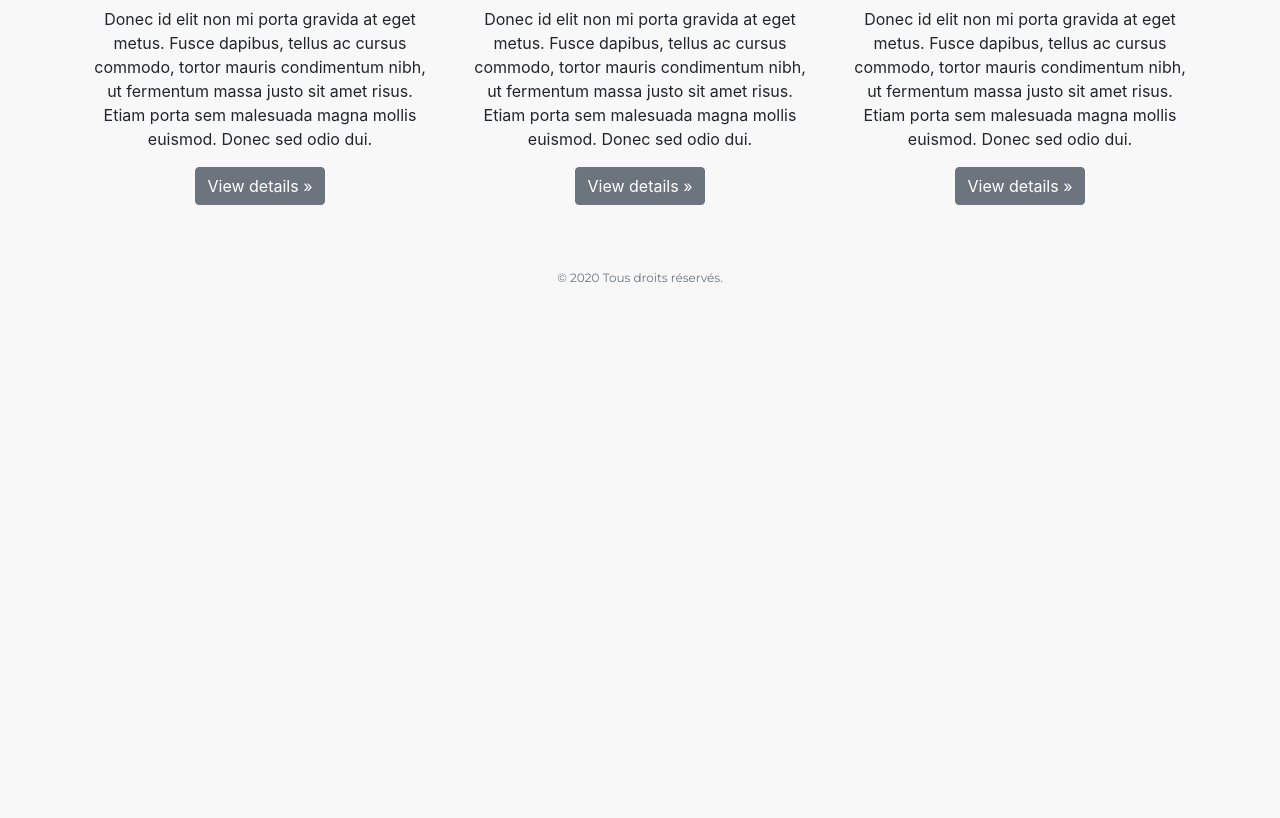
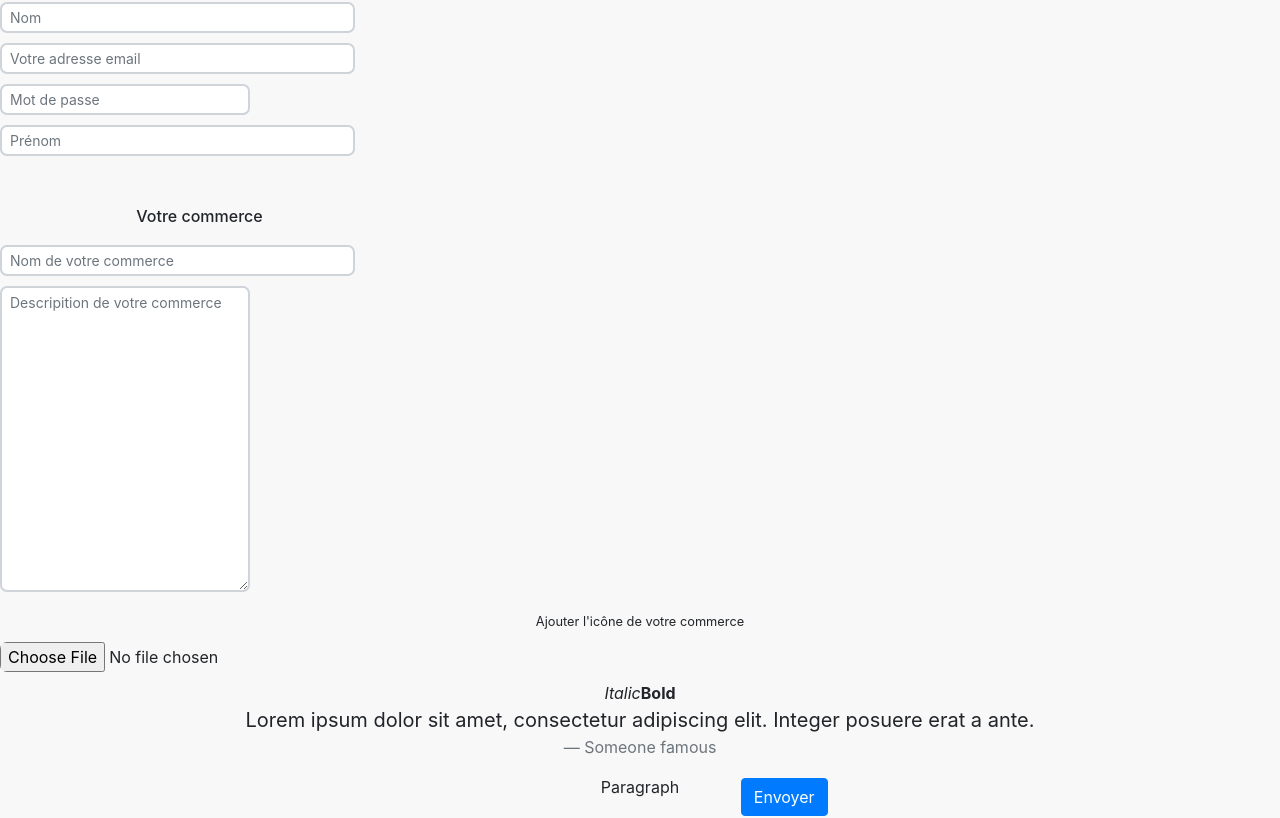
Before and after one commit to inesdjb25/Bioloc, a React (Create React App) app: page /Inscription in a window 1280 px wide. Shown: the part 477-1295 px from the top of the page. Before the commit the page ends 806 px from the top, so only its background shows below. Built offline with nearby package versions, Linux system fonts and the light colour scheme; what react-animations would draw is missing.

Commit message:
Lien entre page connexion et incription

```diff
--- a/src/components/Commercant/Commercant.css
+++ b/src/components/Commercant/Commercant.css
@@ -1,10 +1,3 @@
-.form-group{
-    margin: auto;
-     width: 100px;
-     height: 100px;
-     background-color: aqua;
+.form-control {
+    border-width: 2px; margin: 10px 0px 9px; border-radius: 7px; box-shadow: 0px 0px var(--indigo);
 }
-
-.card-body {
-    padding: 30px;
-}
--- a/src/components/Commercant/Commercant.js
+++ b/src/components/Commercant/Commercant.js
@@ -3,57 +3,41 @@ import "./Commercant.css";
 import { Link } from "react-router-dom";
 
 
-class Commercant extends Component {
+class Commercant extends React.Component {
   constructor(props) {
     super(props);
-        this.state = {email: ''};
+    this.state = { value: '' };
 
     this.handleChange = this.handleChange.bind(this);
     this.handleSubmit = this.handleSubmit.bind(this);
   }
 
   handleChange(event) {
-        this.setState({value: event.target.value});
+    this.setState({ value: event.target.value });
   }
 
   handleSubmit(event) {
-        alert('Le nom a été soumis : ' + this.state.email);
+    alert('A name was submitted: ' + this.state.value);
     event.preventDefault();
   }
 
   render() {
-        console.log(this.state.email);
-
     return (
-
-            <div className="card mb-5">
-
-                <div className="card-body">
+      <div>
 
           <form onSubmit={this.handleSubmit}>
-                    <center>
-                     <p>Adresse mail </p>
-                    <input type="text" className="form-control" id="input1" name="firstname" value={this.state.email} onChange={this.handleChange} placeholder="Adresse mail" />
-                    <p>Mot de passe </p>
-                    <input type="text" className="form-control" id="input1" name="lastname" onChange={this.handleChange} placeholder="Mot de passe" />
-
-                    <button type="submit" className="btn btn-success bouton2">Se connecter</button>
-                    </center>
-
-                </form>
-
-
-                 </div>
 
 
 
+            <div className="form-group text-center">
+            <input type="text" className="form-control form-control-sm" name="mail" placeholder="Votre adresse email" style={{ padding: '3px 8px 4px -6px', borderWidth: '2px', margin: '0px', marginTop: '10px', marginBottom: '9px', borderRadius: '7px', boxShadow: '0px 0px var(--indigo)' }} autoComplete="on" required minLength={2} value={this.state.value} onChange={this.handleChange}/>
+           <input type="password" className="form-control form-control-sm" name="motdepasse" placeholder="Mot de passe" style={{ padding: '3px 8px 4px -6px', borderWidth: '2px', margin: '0px', marginTop: '10px', marginBottom: '9px', borderRadius: '7px', boxShadow: '0px 0px var(--indigo)' }} autoComplete="on" required minLength={2} />
+            <button className="btn btn-primary text-right" type="submit">Se connecter </button></div>
+          </form>
+          <p><a href="/Inscription">Pas encore de compte ? Venez vous inscrire</a> </p>
+
       </div>
-
-
     );
-
-
   }
 }
-
 export default Commercant;
--- a/src/components/Inscription/Inscription.js
+++ b/src/components/Inscription/Inscription.js
@@ -4,6 +4,22 @@ import { Link } from "react-router-dom";
 
 
 class Inscription extends Component {
+    constructor(props) {
+        super(props);
+        this.state = { value: '' };
+
+        this.handleChange = this.handleChange.bind(this);
+        this.handleSubmit = this.handleSubmit.bind(this);
+      }
+
+      handleChange(event) {
+        this.setState({ value: event.target.value });
+      }
+
+      handleSubmit(event) {
+        alert('A name was submitted: ' + this.state.value);
+        event.preventDefault();
+      }
     render() {
 
         return (
@@ -14,6 +30,24 @@ class Inscription extends Component {
                     <p className="lead">
                        Incrivez-vous et découvrez les avantages que vous gagnerez
                     </p>
+                    <form onSubmit={this.handleSubmit}>
+          <input type="text" className="form-control form-control-sm" name="prénom" placeholder="Prénom"  autoComplete="on" required minLength={2} value={this.state.value} onChange={this.handleChange} />
+          <input type="text" className="form-control form-control-sm" name="nom" placeholder="Nom" style={{ padding: '3px 8px 4px -6px', borderWidth: '2px', margin: '0px', marginTop: '10px', marginBottom: '9px', borderRadius: '7px', boxShadow: '0px 0px var(--indigo)' }} autoComplete="on" required minLength={2} />
+          <input type="text" className="form-control form-control-sm" name="mail" placeholder="Votre adresse email" style={{ padding: '3px 8px 4px -6px', borderWidth: '2px', margin: '0px', marginTop: '10px', marginBottom: '9px', borderRadius: '7px', boxShadow: '0px 0px var(--indigo)' }} autoComplete="on" required minLength={2} />
+          <input type="password" className="form-control form-control-sm" name="motdepasse" placeholder="Mot de passe" style={{ padding: '3px 8px 4px -6px', borderWidth: '2px', margin: '0px', marginTop: '10px', marginBottom: '9px', borderRadius: '7px', boxShadow: '0px 0px var(--indigo)' }} autoComplete="on" required minLength={2} />
+          <input type="text" className="form-control form-control-sm" name="prénom" placeholder="Prénom" style={{ padding: '3px 8px 4px -6px', borderWidth: '2px', margin: '0px', marginTop: '10px', marginBottom: '9px', borderRadius: '7px', boxShadow: '0px 0px var(--indigo)' }} autoComplete="on" required minLength={2} />
+            <h6 className="text-center" style={{ width: '399px', height: '28.2px', marginTop: '51px' }}>Votre commerce</h6>
+            <input type="text" className="form-control form-control-sm" name="nomcommerce" placeholder="Nom de votre commerce" style={{ padding: '3px 8px 4px -6px', borderWidth: '2px', margin: '0px', marginTop: '10px', marginBottom: '9px', borderRadius: '7px', boxShadow: '0px 0px var(--indigo)' }} autoComplete="on" required minLength={2} />
+            <div className="form-group"><textarea className="form-control form-control-sm" name="Descripition de votre commerce" placeholder="Descripition de votre commerce" rows={14} defaultValue={""} /></div>
+            <small>Ajouter l'icône de votre commerce</small><input type="file" className="form-control-file" name="logo" placeholder="Prénom" style={{ padding: '3px 8px 4px -6px', borderWidth: '2px', margin: '0px', marginTop: '10px', marginBottom: '9px', borderRadius: '7px', boxShadow: '0px 0px var(--indigo)' }} autoComplete="on" required minLength={2} /><em>Italic</em><strong>Bold</strong>
+            <blockquote className="blockquote">
+              <p className="mb-0">Lorem ipsum dolor sit amet, consectetur adipiscing elit. Integer posuere erat a ante.</p>
+              <footer className="blockquote-footer">Someone famous</footer>
+            </blockquote>
+            <p>Paragraph</p>
+            <div className="form-group text-center">
+            <button className="btn btn-primary text-right" type="submit">Envoyer </button></div>
+          </form>
 
             </div>
 
```
Lines whose indentation alone changed are shown as unchanged.
